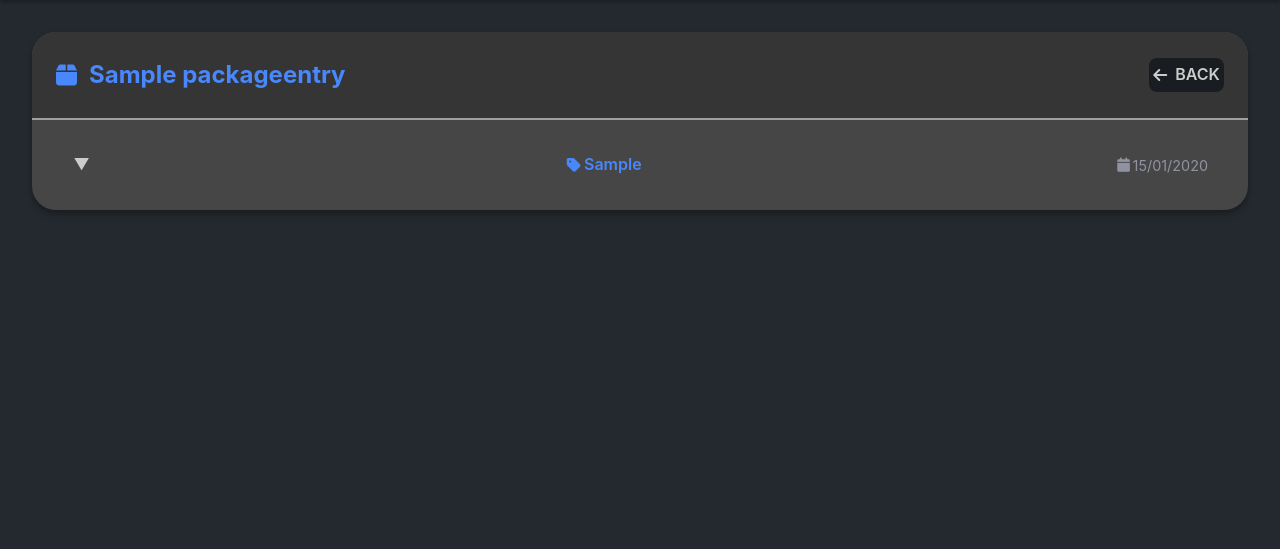
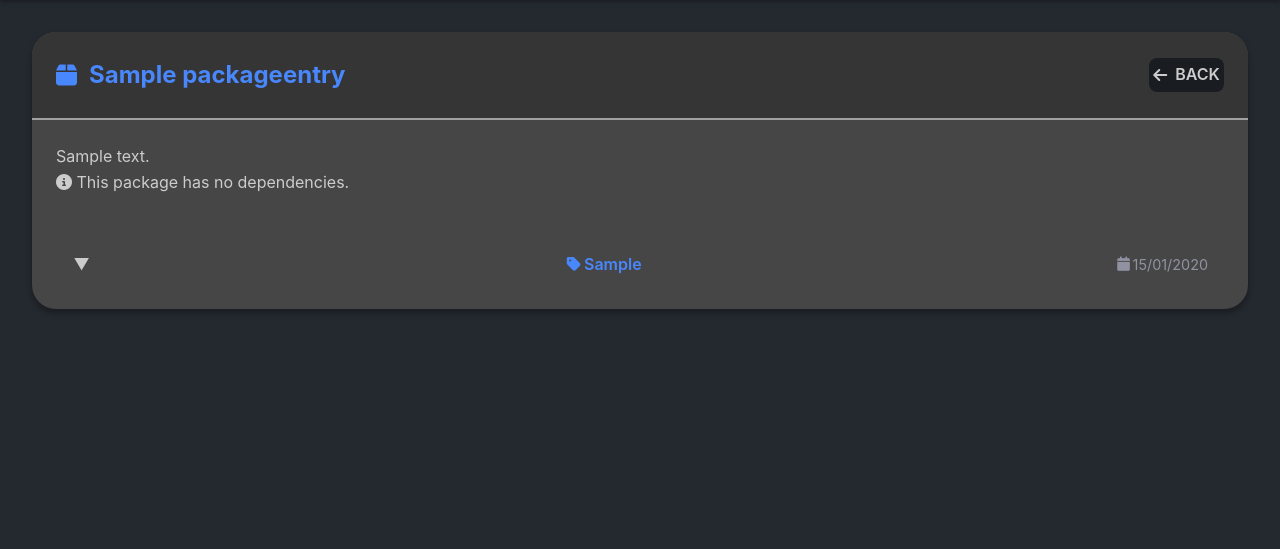
Before and after one commit to Silmaen/DepManagerServer, a Django app: a page that uses server/data/templates/package_detail.html in a window 1280 px wide. Shown: the part 72-621 px from the top of the page. Run offline with Django 4.2, Linux system fonts and the light colour scheme; a user stored in the database is signed in; tables that the repository leaves empty hold one stand-in row (values such as "Sample post").

Commit message:
Allow Descriptions (#17)

```diff
--- a/server/data/static/css/components.css
+++ b/server/data/static/css/components.css
@@ -854,6 +854,11 @@ textarea::placeholder {
     flex: 1;
 }
 
+.flavor-size-badge {
+    margin-left: auto;
+    padding-left: var(--spacing-md);
+}
+
 @media (max-width: 768px) {
     .detail-header {
         flex-direction: column;
--- a/server/data/static/css/folding_box.css
+++ b/server/data/static/css/folding_box.css
@@ -9,7 +9,7 @@
 }
 
 .folding_box_header::before {
-    content: "\25BC"; /* Unicode pour la flèche vers le bas */
+    content: "\25BC";
     display: inline-block;
     margin-right: 0.1em;
     margin-left: 0.1em;
@@ -18,9 +18,6 @@
 
 .folding_box_header.open::before {
     transform: rotate(180deg);
-}
-
-.folding_box_header:hover {
 }
 
 .folding_box_content {
--- a/server/data/templates/package_detail.html
+++ b/server/data/templates/package_detail.html
@@ -16,6 +16,60 @@
                     {% trans 'Back' %}
                 </a>
             </div>
+        </div>
+        <div class="ArticleContent">
+            {% if package.description %}
+                <p>{{ package.description|linebreaks }}</p>
+            {% else %}
+                <p class="text-muted">
+                    <i class="fa-solid fa-circle-info"></i>
+                    {% trans 'No description available for this package.' %}
+                </p>
+            {% endif %}
+            {% if package.dependencies %}
+                <h3>{% trans 'Dependencies:' %}</h3>
+                {% for dep in package.dependencies %}
+                    <div class="flavor-badges">
+                        <span class="flavor-badge">
+                            {% if dep.name %}{{ dep.name }}{% endif %}/
+                            {% if dep.version %}{{ dep.version }}{% else %}*{% endif %}
+                        </span>
+
+                        {% if dep.os %}
+                            <span class="flavor-badge">
+                                <i class="fa-brands fa-{% if dep.os == 'Linux' %}linux{% elif dep.os == 'Windows' %}windows{% else %}diaspora{% endif %}"></i>
+                                {{ dep.os }}
+                            </span>
+                        {% endif %}
+                        {% if dep.arch %}
+                            <span class="flavor-badge">
+                                <i class="fa-solid fa-microchip"></i> {{ dep.arch }}
+                            </span>
+                        {% endif %}
+                        {% if dep.kind %}
+                            <span class="flavor-badge">
+                                <i class="fa-solid fa-cube"></i> {{ dep.kind }}
+                            </span>
+                        {% endif %}
+                        {% if dep.abi %}
+                            <span class="flavor-badge">
+                                <i class="fa-solid fa-code"></i>{{ dep.abi }}
+                            </span>
+                        {% endif %}
+                        {% if dep.glibc %}
+                            <span class="flavor-badge">
+                                <i class="fa-solid fa-book"></i>
+                                glibc {{ dep.glibc }}
+                            </span>
+                        {% endif %}
+                    </div>
+                {% endfor %}
+            {% else %}
+                <p class="text-muted">
+                    <i class="fa-solid fa-circle-info"></i>
+                    {% trans 'This package has no dependencies.' %}
+                </p>
+            {% endif %}
         </div>
         <div class="ArticleContent">
             <div class="package-detail-grid">
@@ -39,7 +93,7 @@
                                 <div class="flavor-detail-item">
                                     <div class="flavor-badges">
                                         <span class="flavor-badge">
-                                            <i class="fa-brands fa-{% if flavor.os == 'Linux' %}linux{% elif flavor.os == 'Windows' %}windows{% else %}circle-question{% endif %}"></i>
+                                            <i class="fa-brands fa-{% if flavor.os == 'Linux' %}linux{% elif flavor.os == 'Windows' %}windows{% else %}diaspora{% endif %}"></i>
                                             {{ flavor.os }}
                                         </span>
                                         <span class="flavor-badge">
@@ -60,11 +114,11 @@
                                                 glibc {{ flavor.glibc }}
                                             </span>
                                         {% endif %}
-                                        <span class="flavor-badge">
-                                            <i class="fa-solid fa-file-zipper"></i>
-                                            {{ flavor.package_size }}
-                                        </span>
                                     </div>
+                                    <span class="flavor-badge flavor-size-badge">
+                                        <i class="fa-solid fa-file-zipper"></i>
+                                        {{ flavor.package_size }}
+                                    </span>
                                     {% if perms.pack.delete_packageentry %}
                                         <form method="post" action="{% url 'delete_package' flavor.pk %}">
                                             {% csrf_token %}
--- a/server/scripts/pack/admin.py
+++ b/server/scripts/pack/admin.py
@@ -51,7 +51,9 @@ class PackageEntryAdmin(admin.ModelAdmin):
         ("Identity", {"fields": ("os", "arch", "kind", "abi", "glibc")}),
         # Field set 3: dependencies
         ("Dependencies", {"fields": ("dependencies",)}),
-        # Field set 4: the package file
+        # Field set 4: description
+        ("Description", {"fields": ("description",)}),
+        # Field set 5: the package file
         ("Files", {"fields": ("package",)}),
     )
 
--- a/server/scripts/pack/db_repair.py
+++ b/server/scripts/pack/db_repair.py
@@ -33,6 +33,7 @@ def get_file_infos(file: Path):
                 "glibc": "",
                 "build_date": old_date,
                 "dependencies": "",
+                "description": "",
             }
             # test if info.yaml is present
             if "./info.yaml" in archive.getnames():
@@ -71,6 +72,10 @@ def get_file_infos(file: Path):
                             data[key] = datetime.fromisoformat(val)
                             continue
                         data[key] = val
+            if "./description.md" in archive.getnames():
+                desc_file = archive.extractfile("./description.md")
+                description = desc_file.read().decode("utf-8")
+                data["description"] = description
             return data
         except KeyError:
             logger.warning(
@@ -140,6 +145,7 @@ def long_repair(do_correct: bool = False, skip_large_files: bool = True):
                 "glibc": pack.glibc,
                 "build_date": pack.build_date,
                 "dependencies": pack.dependencies,
+                "description": pack.description,
             }
             if len(data) == 0:
                 total_error_count += 1
--- a/server/scripts/pack/models.py
+++ b/server/scripts/pack/models.py
@@ -51,6 +51,9 @@ class PackageEntry(models.Model):
 
     dependencies = models.TextField(
         default="", verbose_name="Package dependencies", blank=True
+    )
+    description = models.TextField(
+        default="", verbose_name="Package description", blank=True
     )
 
     class Meta:
@@ -361,9 +364,13 @@ def get_package_detail(name: str, get_filter: dict = {}):
     it = {
         "name": name,
         "versions": {},
+        "description": "",
+        "dependencies": [],
     }
     true_filter = convert_filter(get_filter)
     query = PackageEntry.objects.filter(name=name)
+    latest_entry = None
+    latest_date = old_date
     for q in query:
         if not q.match(true_filter):
             continue
@@ -371,6 +378,10 @@ def get_package_detail(name: str, get_filter: dict = {}):
         if q.build_date is None:
             q.build_date = old_date
             q.save()
+        # Track latest entry for description
+        if q.build_date > latest_date:
+            latest_date = q.build_date
+            latest_entry = q
         combination = {
             "os": q.get_os_display(),
             "arch": q.get_arch_display(),
@@ -385,6 +396,19 @@ def get_package_detail(name: str, get_filter: dict = {}):
         if q.version not in it["versions"].keys():
             it["versions"][q.version] = []
         it["versions"][q.version].append(combination)
+    # Get description from latest entry
+    if latest_entry and latest_entry.description:
+        it["description"] = latest_entry.description
+    if latest_entry and latest_entry.dependencies:
+        try:
+            import datetime
+
+            it["dependencies"] = eval(latest_entry.dependencies)
+        except Exception as e:
+            logger.warning(
+                f"Cannot parse dependencies of ({latest_entry.name}/{latest_entry.version}) '{latest_entry.dependencies}' : {e}"
+            )
+            it["dependencies"] = []
     return sort_a(it)
 
 
--- a/server/scripts/pack/views.py
+++ b/server/scripts/pack/views.py
@@ -469,6 +469,8 @@ def api(request):
                         else:
                             logger.info(f"Pushing without dependencies field.")
                             old_format = True
+                        if "description" in data:
+                            entry_data["description"] = data["description"]
 
                         entry = PackageEntry.objects.create(**entry_data)
                         entry.save()
```
Also changed, not shown: server/data/templates/package.html (+5 -3 lines), README.md, server/locale/en/LC_MESSAGES/django.po, server/locale/fr/LC_MESSAGES/django.po, 1 other file.
